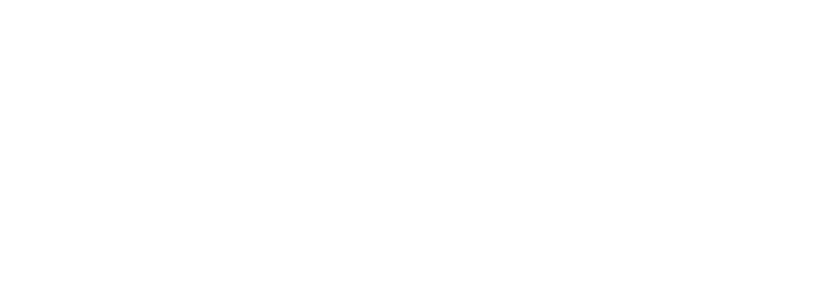
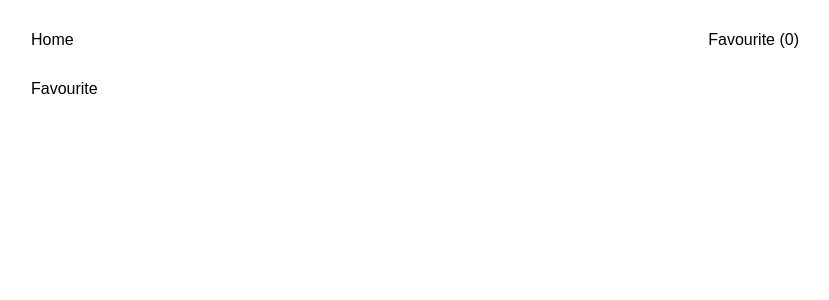
Before and after one commit to trishan555/dungeons-and-dragons, a React (Create React App) app: page /favourite in a window 1280 px wide. Before the commit this address had no page. Shown: the top 300 px of the page, without its empty margins (225-1054 px from the left). Built offline with nearby package versions, Linux system fonts and the light colour scheme.

Commit message:
header done

```diff
--- a/package.json
+++ b/package.json
@@ -8,6 +8,7 @@
     "@testing-library/user-event": "^13.5.0",
     "react": "^18.2.0",
     "react-dom": "^18.2.0",
+    "react-icons": "^4.4.0",
     "react-router-dom": "^6.4.0",
     "react-scripts": "5.0.1",
     "styled-components": "^5.3.5",
--- a/src/App.js
+++ b/src/App.js
@@ -1,14 +1,18 @@
 import Spells from './Components/Spells'
-import Spell from './Components/Spell'
+import SpellDetailed from './Components/SpellDetailed'
 import { BrowserRouter, Routes, Route } from 'react-router-dom'
+import Favourite from './Components/Favourite'
+import Header from './Components/Header'
 
 function App() {
     return (
         <div>
             <BrowserRouter>
+                <Header />
                 <Routes>
                     <Route path='/' element={<Spells />} />
-                    <Route path='/spell/:name' element={<Spell />} />
+                    <Route path='/spell/:name' element={<SpellDetailed />} />
+                    <Route path='/favourite' element={<Favourite />} />
                 </Routes>
             </BrowserRouter>
         </div>
--- /dev/null
+++ b/src/Components/Favourite.jsx
@@ -0,0 +1,5 @@
+const Favourite = () => {
+    return <div>Favourite</div>
+}
+
+export default Favourite
--- /dev/null
+++ b/src/Components/Header.jsx
@@ -0,0 +1,34 @@
+import { Link } from 'react-router-dom'
+import styled from 'styled-components'
+
+const Header = () => {
+    return (
+        <div>
+            <Nav>
+                <li>
+                    <Link to='/'>Home</Link>
+                </li>
+                <li>
+                    <Link to='/favourite'>Favourite ({0})</Link>
+                </li>
+            </Nav>
+        </div>
+    )
+}
+
+const Nav = styled.ul`
+    display: flex;
+    list-style: none;
+    justify-content: space-between;
+    align-items: center;
+
+    height: 80px;
+    margin-top: 0;
+
+    a {
+        color: black;
+        text-decoration: none;
+    }
+`
+
+export default Header
--- a/src/Components/Spell.jsx
+++ b/src/Components/Spell.jsx
@@ -1,83 +1,7 @@
-import React, { useState, useEffect } from 'react'
-import styled from 'styled-components'
-import { useParams } from 'react-router-dom'
+import React from 'react'
 
 const Spell = () => {
-    const [details, setDetails] = useState({})
-    const [activeTab, setActiveTab] = useState('instructions')
-    const params = useParams()
-
-    useEffect(() => {
-        fetchDetails()
-    }, [params.name])
-    const fetchDetails = async () => {
-        const response = await fetch(
-            `https://www.dnd5eapi.co/api/spells/${params.name}`
-        )
-        const data = await response.json()
-        setDetails(data)
-        console.log(data)
-    }
-
-    return (
-        <div>
-            <h3>{details.name}</h3>
-            <DetailWrapper>
-                <Info>
-                    <p>{details.desc}</p>
-                    {/* <p>{details.subclasses.name}</p> */}
-                    {/* <p>{details.school.name}</p> */}
-                </Info>
-            </DetailWrapper>
-        </div>
-    )
+    return <div>Spell</div>
 }
 
-const DetailWrapper = styled.div`
-    margin-top: 2rem;
-    display: grid;
-    grid-template-columns: repeat(auto-fit, minmax(10rem, 1fr));
-    grid-gap: 3rem;
-
-    .active {
-        background: linear-gradient(35deg, #494949, #313131);
-        color: white;
-    }
-`
-const Button = styled.button`
-    margin-right: 2rem;
-    border: 2px solid black;
-    color: #313131;
-    background-color: white;
-    padding: 1rem 2rem;
-    font-weight: 700;
-    border-radius: 1rem;
-`
-
-const Image = styled.img`
-    max-width: 100%;
-    border-radius: 2rem;
-`
-
-const Info = styled.div`
-    font-weight: 400;
-
-    p {
-        margin: 2rem 0rem;
-    }
-
-    ul {
-        margin: 2rem 0rem;
-    }
-
-    li {
-        margin-bottom: 0.5rem;
-    }
-
-    a {
-        color: black;
-        text-decoration: none;
-    }
-`
-
 export default Spell
--- /dev/null
+++ b/src/Components/SpellDetailed.jsx
@@ -0,0 +1,83 @@
+import React, { useState, useEffect } from 'react'
+import styled from 'styled-components'
+import { useParams } from 'react-router-dom'
+
+const SpellDetailed = () => {
+    const [details, setDetails] = useState({})
+    const [activeTab, setActiveTab] = useState('instructions')
+    const params = useParams()
+
+    useEffect(() => {
+        fetchDetails()
+    }, [params.name])
+    const fetchDetails = async () => {
+        const response = await fetch(
+            `https://www.dnd5eapi.co/api/spells/${params.name}`
+        )
+        const data = await response.json()
+        setDetails(data)
+        console.log(data)
+    }
+
+    return (
+        <div>
+            <h3>{details.name}</h3>
+            <DetailWrapper>
+                <Info>
+                    <p>{details.desc}</p>
+                    {/* <p>{details.subclasses.name}</p> */}
+                    {/* <p>{details.school.name}</p> */}
+                </Info>
+            </DetailWrapper>
+        </div>
+    )
+}
+
+const DetailWrapper = styled.div`
+    margin-top: 2rem;
+    display: grid;
+    grid-template-columns: repeat(auto-fit, minmax(10rem, 1fr));
+    grid-gap: 3rem;
+
+    .active {
+        background: linear-gradient(35deg, #494949, #313131);
+        color: white;
+    }
+`
+const Button = styled.button`
+    margin-right: 2rem;
+    border: 2px solid black;
+    color: #313131;
+    background-color: white;
+    padding: 1rem 2rem;
+    font-weight: 700;
+    border-radius: 1rem;
+`
+
+const Image = styled.img`
+    max-width: 100%;
+    border-radius: 2rem;
+`
+
+const Info = styled.div`
+    font-weight: 400;
+
+    p {
+        margin: 2rem 0rem;
+    }
+
+    ul {
+        margin: 2rem 0rem;
+    }
+
+    li {
+        margin-bottom: 0.5rem;
+    }
+
+    a {
+        color: black;
+        text-decoration: none;
+    }
+`
+
+export default SpellDetailed
--- a/src/Components/Spells.jsx
+++ b/src/Components/Spells.jsx
@@ -23,9 +23,10 @@ const Spells = () => {
 
             {spellData.map((spell) => {
                 return (
-                    <Card>
+                    <Card key={spell.index}>
                         <Link to={'/spell/' + spell.index}>
                             <p>{spell.name}</p>
+
                             <Gradiant />
                         </Link>
                     </Card>
```
Also changed, not shown: 1 other file (tests, documents, lock files or other folders).
